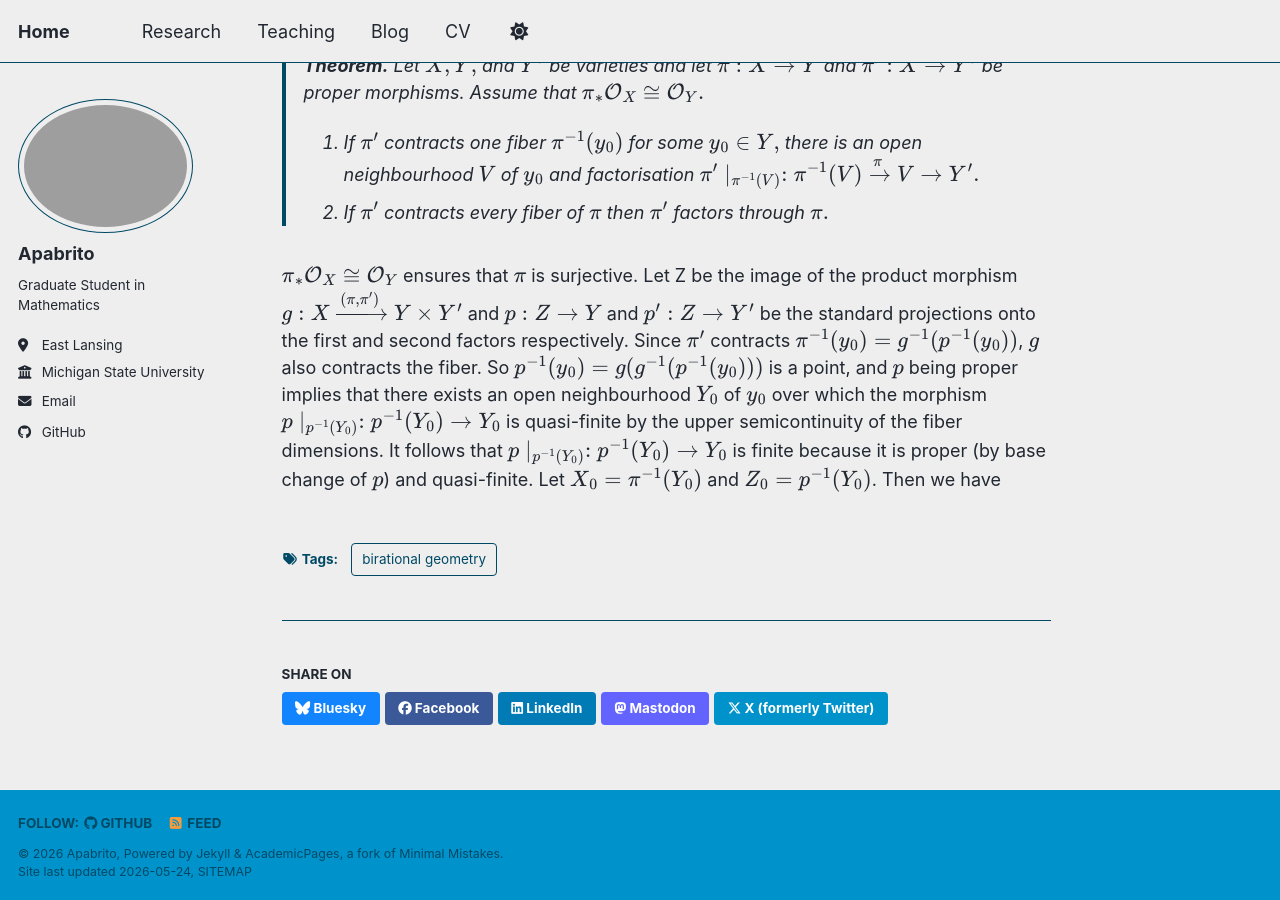
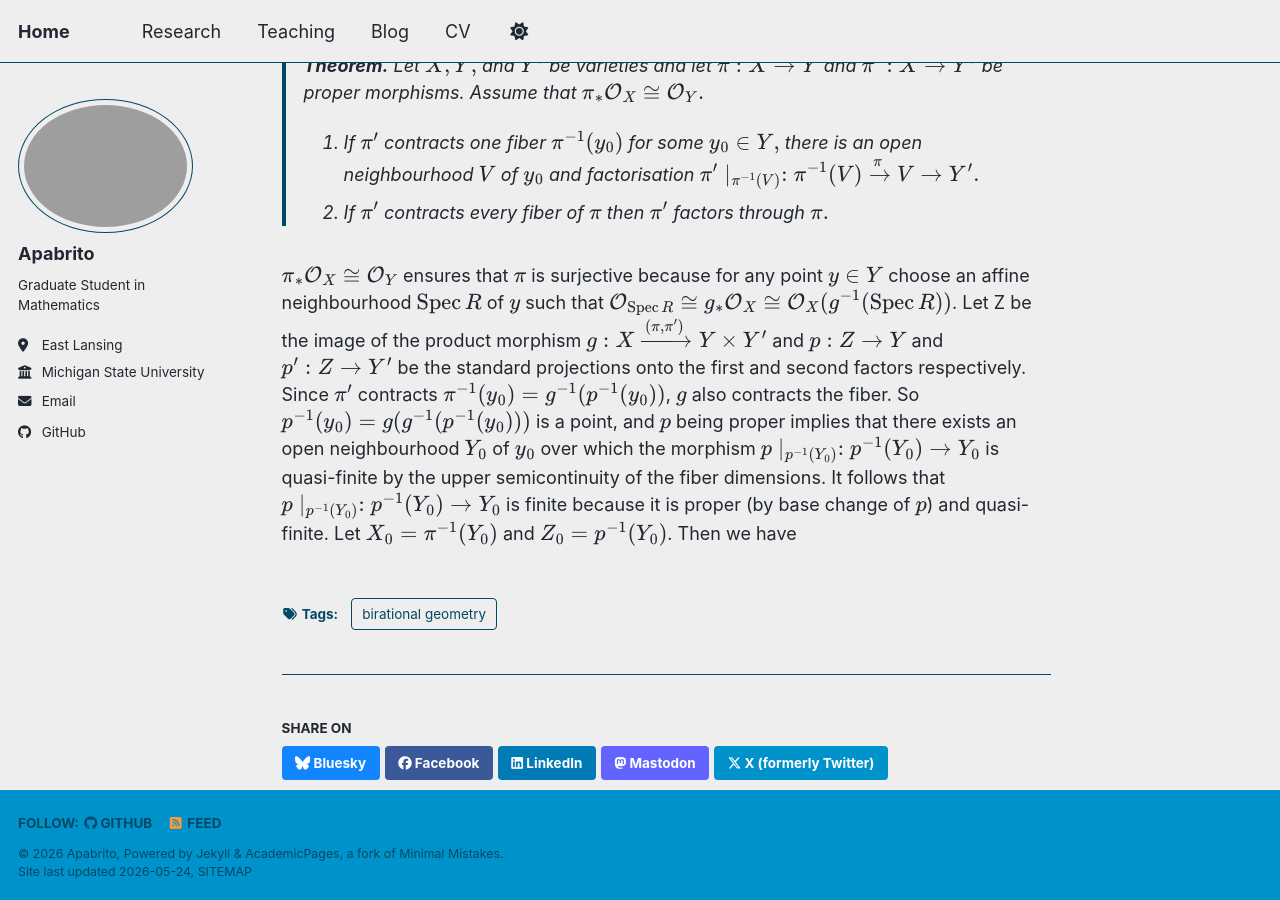
Before and after one commit to apabrito1/apabrito1.github.io, a Jekyll site: the page built from _posts/2012-08-14-blog-post-1.md, in a window 1280 px wide and 900 px high, scrolled down 935 px. Built offline with Jekyll 4.4.1, drawn with Linux system fonts in a browser that asks for light colours; a script bundle is joined from its source files by our own code; library files that are not in the unit come from our copies.

Commit message:
Update 2012-08-14-blog-post-1.md

```diff
--- a/_posts/2012-08-14-blog-post-1.md
+++ b/_posts/2012-08-14-blog-post-1.md
@@ -28,4 +28,4 @@ Now let us prove the following **rigidity lemma** which is crucial in most of th
 > 1. If $\pi'$ contracts one fiber $\pi^{-1}(y_0)$ for some $y_0\in Y,$ there is an open neighbourhood $V$ of $y_0$ and factorisation  $ \pi'\mid_{\pi^{-1}(V)}: \pi^{-1}(V) \xrightarrow{\pi} V\to Y'.$
 > 2. If $\pi'$ contracts every fiber of $\pi$ then $\pi'$ factors through $\pi.$
 
-$\pi_ *\O_X\cong \O_Y$ ensures that $\pi$ is surjective. Let Z be the image of the product morphism $g: X\xrightarrow{(\pi,\pi')} Y\times Y'$ and $p:Z\to Y$ and $p':Z\to Y'$ be the standard projections onto the first and second factors respectively. Since $\pi'$ contracts $\pi^{-1}(y_0)=g^{-1}(p^{-1}(y_0))$, $g$ also contracts the fiber. So $p^{-1}(y_0)=g(g^{-1}(p^{-1}(y_0)))$ is a point, and $p$ being proper implies that there exists an open neighbourhood $Y_0$ of $y_0$ over which the morphism $p\mid_{p^{-1}(Y_0)}:p^{-1}(Y_0)\to Y_0$ is quasi-finite by the upper semicontinuity of the fiber dimensions. It follows that $p\mid_{p^{-1}(Y_0)}:p^{-1}(Y_0)\to Y_0$ is finite because it is proper (by base change of $p$) and quasi-finite. Let $X_0=\pi^{-1}(Y_0)$ and $Z_0=p^{-1}(Y_0)$. Then we have
+$\pi_ *\O_X\cong \O_Y$ ensures that $\pi$ is surjective because for any point $y\in Y$ choose an affine neighbourhood $\Spec R$ of $y$ such that $\O_{\Spec R} \cong g_ *\O_X \cong \O_X(g^{-1}(\Spec R))$. Let Z be the image of the product morphism $g: X\xrightarrow{(\pi,\pi')} Y\times Y'$ and $p:Z\to Y$ and $p':Z\to Y'$ be the standard projections onto the first and second factors respectively. Since $\pi'$ contracts $\pi^{-1}(y_0)=g^{-1}(p^{-1}(y_0))$, $g$ also contracts the fiber. So $p^{-1}(y_0)=g(g^{-1}(p^{-1}(y_0)))$ is a point, and $p$ being proper implies that there exists an open neighbourhood $Y_0$ of $y_0$ over which the morphism $p\mid_{p^{-1}(Y_0)}:p^{-1}(Y_0)\to Y_0$ is quasi-finite by the upper semicontinuity of the fiber dimensions. It follows that $p\mid_{p^{-1}(Y_0)}:p^{-1}(Y_0)\to Y_0$ is finite because it is proper (by base change of $p$) and quasi-finite. Let $X_0=\pi^{-1}(Y_0)$ and $Z_0=p^{-1}(Y_0)$. Then we have
```
